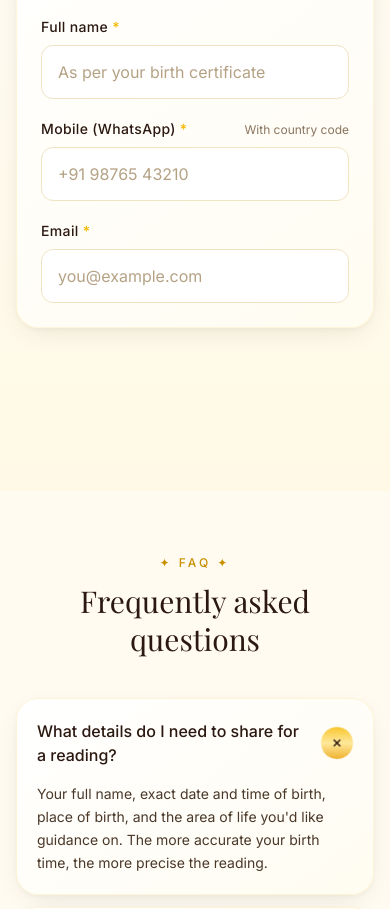
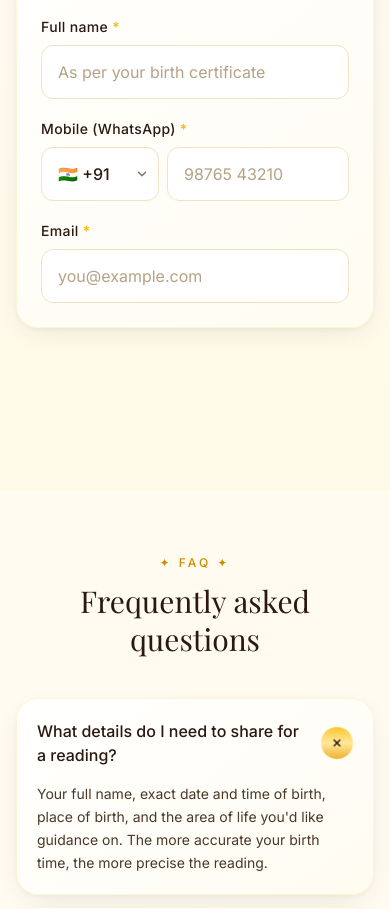
Before and after one commit to rohangupta16011-stack/astrobookingportal, a Next.js app: page / in a window 390 px wide. Shown: the part 5580-6489 px from the top of the page. Built offline with nearby package versions, Linux system fonts and the light colour scheme; a web font is replaced by a local one.

Commit message:
Add country code dropdown for mobile number entry
- 21 country codes with flag emojis (India default)
- Native select for best mobile UX (uses iOS/Android native picker)
- Mobile input restricted to digits/spaces/dashes only
- Submitted value combines code + number, e.g. '+91 9876543210'

```diff
--- a/components/BookingForm.tsx
+++ b/components/BookingForm.tsx
@@ -12,6 +12,7 @@ import {
 
 type FormState = {
   fullName: string;
+  countryCode: string;
   mobile: string;
   email: string;
   dob: string;
@@ -27,6 +28,7 @@ type FormState = {
 
 const initial: FormState = {
   fullName: "",
+  countryCode: "+91",
   mobile: "",
   email: "",
   dob: "",
@@ -76,12 +78,13 @@ export default function BookingForm() {
   );
 
   const validateEmail = (e: string) => /^[^\s@]+@[^\s@]+\.[^\s@]+$/.test(e);
-  const validateMobile = (m: string) => /^[+\d\s-]{7,}$/.test(m);
+  const validateMobile = (m: string) => /^\d{7,15}$/.test(m.replace(/\D/g, ""));
 
   const stepValid = (s: number): boolean => {
     if (s === 0) {
       return (
         form.fullName.trim().length > 1 &&
+        !!form.countryCode &&
         validateMobile(form.mobile) &&
         validateEmail(form.email)
       );
@@ -142,7 +145,7 @@ export default function BookingForm() {
         return `${String(h12).padStart(2, "0")}:${mm} ${ampm}`;
       };
       fd.append("fullName", form.fullName);
-      fd.append("mobile", form.mobile);
+      fd.append("mobile", `${form.countryCode} ${form.mobile.replace(/\D/g, "")}`);
       fd.append("email", form.email);
       fd.append("dob", form.dob);
       fd.append("timeOfBirth", formatTime(form.timeOfBirth));
@@ -223,13 +226,12 @@ function StepAbout({
         />
       </Field>
 
-      <Field label="Mobile (WhatsApp)" required hint="With country code">
-        <input
-          className="input"
-          type="tel"
-          placeholder="+91 98765 43210"
-          value={form.mobile}
-          onChange={(e) => set("mobile", e.target.value)}
+      <Field label="Mobile (WhatsApp)" required>
+        <PhoneInput
+          countryCode={form.countryCode}
+          mobile={form.mobile}
+          onCountryCode={(v) => set("countryCode", v)}
+          onMobile={(v) => set("mobile", v)}
         />
       </Field>
 
@@ -405,6 +407,75 @@ function StepPayment({
       <p className="text-xs text-muted text-center">
         We'll confirm your slot on WhatsApp once payment is verified.
       </p>
+    </div>
+  );
+}
+
+const COUNTRY_CODES: { code: string; label: string; flag: string }[] = [
+  { code: "+91", label: "India", flag: "🇮🇳" },
+  { code: "+1", label: "USA / Canada", flag: "🇺🇸" },
+  { code: "+44", label: "United Kingdom", flag: "🇬🇧" },
+  { code: "+971", label: "UAE", flag: "🇦🇪" },
+  { code: "+65", label: "Singapore", flag: "🇸🇬" },
+  { code: "+61", label: "Australia", flag: "🇦🇺" },
+  { code: "+60", label: "Malaysia", flag: "🇲🇾" },
+  { code: "+64", label: "New Zealand", flag: "🇳🇿" },
+  { code: "+49", label: "Germany", flag: "🇩🇪" },
+  { code: "+33", label: "France", flag: "🇫🇷" },
+  { code: "+966", label: "Saudi Arabia", flag: "🇸🇦" },
+  { code: "+974", label: "Qatar", flag: "🇶🇦" },
+  { code: "+968", label: "Oman", flag: "🇴🇲" },
+  { code: "+973", label: "Bahrain", flag: "🇧🇭" },
+  { code: "+965", label: "Kuwait", flag: "🇰🇼" },
+  { code: "+92", label: "Pakistan", flag: "🇵🇰" },
+  { code: "+880", label: "Bangladesh", flag: "🇧🇩" },
+  { code: "+977", label: "Nepal", flag: "🇳🇵" },
+  { code: "+94", label: "Sri Lanka", flag: "🇱🇰" },
+  { code: "+27", label: "South Africa", flag: "🇿🇦" },
+  { code: "+81", label: "Japan", flag: "🇯🇵" },
+];
+
+function PhoneInput({
+  countryCode,
+  mobile,
+  onCountryCode,
+  onMobile,
+}: {
+  countryCode: string;
+  mobile: string;
+  onCountryCode: (v: string) => void;
+  onMobile: (v: string) => void;
+}) {
+  return (
+    <div className="flex gap-2">
+      <div className="relative shrink-0" style={{ width: "118px" }}>
+        <select
+          aria-label="Country code"
+          value={countryCode}
+          onChange={(e) => onCountryCode(e.target.value)}
+          className="input appearance-none cursor-pointer pr-8 font-medium"
+        >
+          {COUNTRY_CODES.map((c) => (
+            <option key={c.code} value={c.code}>
+              {c.flag} {c.code}
+            </option>
+          ))}
+        </select>
+        <div className="pointer-events-none absolute inset-y-0 right-2.5 flex items-center text-muted">
+          <svg width="14" height="14" viewBox="0 0 24 24" fill="none" stroke="currentColor" strokeWidth="2.5" strokeLinecap="round" strokeLinejoin="round">
+            <polyline points="6 9 12 15 18 9" />
+          </svg>
+        </div>
+      </div>
+      <input
+        className="input flex-1"
+        type="tel"
+        inputMode="numeric"
+        autoComplete="tel-national"
+        placeholder="98765 43210"
+        value={mobile}
+        onChange={(e) => onMobile(e.target.value.replace(/[^\d\s-]/g, ""))}
+      />
     </div>
   );
 }
```
